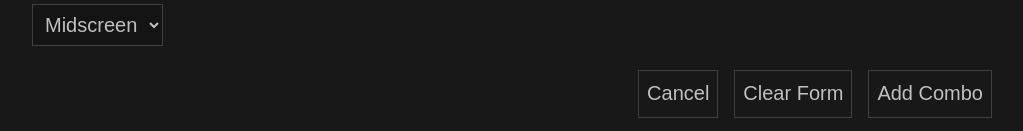
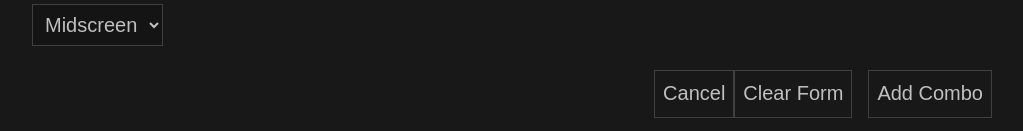
Before and after one commit to RedRaptor10/combo-list, a React (Create React App) app: page /#/1/combos/create in a window 1280 px wide. Shown: the part 920-1051 px from the top of the page, without its empty margins (128-1151 px from the left). Built offline with nearby package versions, Linux system fonts and the light colour scheme.

Commit message:
Wrap Cancel button in container

```diff
--- a/src/components/ComboForm.js
+++ b/src/components/ComboForm.js
@@ -212,7 +212,9 @@ const ComboForm = () => {
                     <option value="Corner">Corner</option>
                 </select>
                 <div className="combo-form-footer combo-form-btns">
-                    <button className="btn" onClick={event => { event.preventDefault() }}><Link to={'/' + characterSlug}>Cancel</Link></button>
+                    <Link to={'/' + characterSlug} className="btn-container">
+                        <button className="btn">Cancel</button>
+                    </Link>
                     <button className="btn" onClick={clearForm}>Clear Form</button>
                     <button className="btn" type="submit" onClick={submitCombo}>{comboId ? 'Update Combo' : 'Add Combo'}</button>
                 </div>
```
